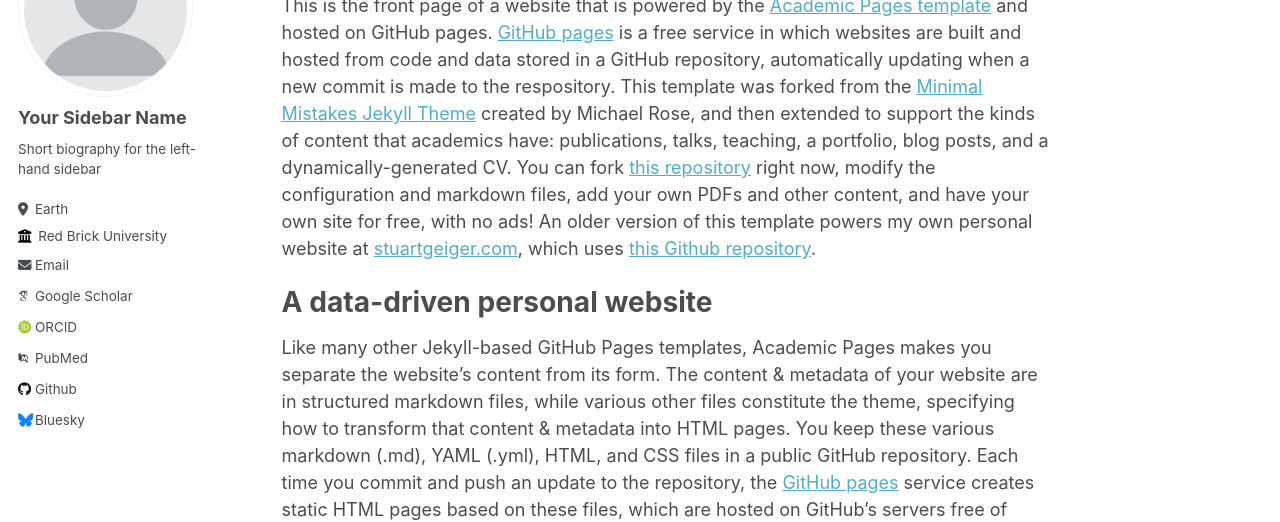
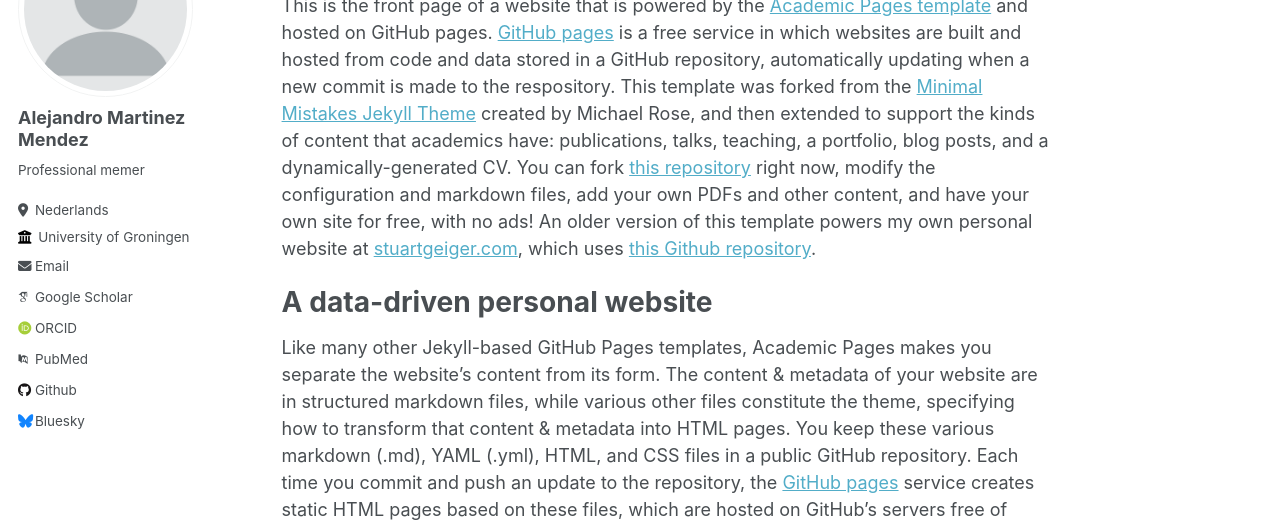
Before and after one commit to AlexMartinezMendez/amm, a Jekyll site: the page built from _pages/about.md, in a window 1280 px wide. Shown: the part 184-706 px from the top of the page. Built offline with Jekyll 4.4.1, drawn with Linux system fonts in a browser that asks for light colours; some web fonts are replaced.

Commit message:
Update _config.yml

```diff
--- a/_config.yml
+++ b/_config.yml
@@ -22,11 +22,11 @@ repository               : "academicpages/academicpages.github.io"
 author:
   # Biographic information
   avatar           : "profile.png"
-  name             : "Your Sidebar Name"
+  name             : "Alejandro Martinez Mendez"
   pronouns         : # example: "she/her"
-  bio              : "Short biography for the left-hand sidebar"
-  location         : "Earth"
-  employer         : "Red Brick University"
+  bio              : "Professional memer"
+  location         : "Nederlands"
+  employer         : "University of Groningen"
   uri              : # URL
   email            : "none@example.org"
 
```
